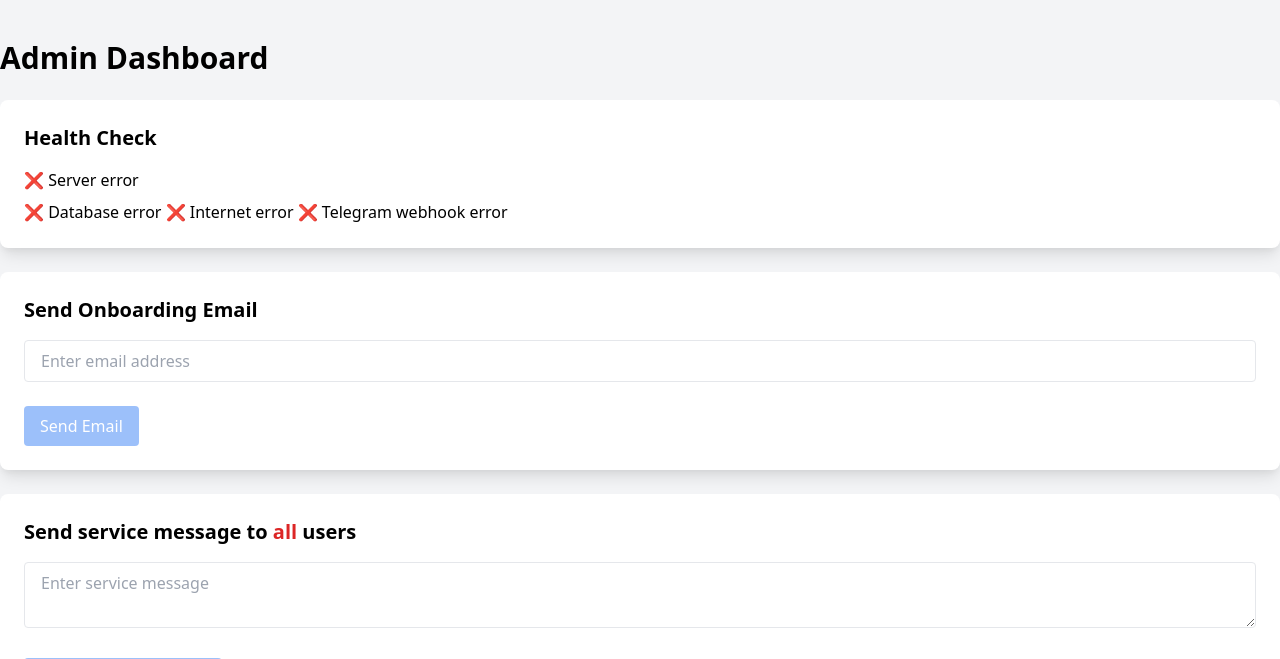
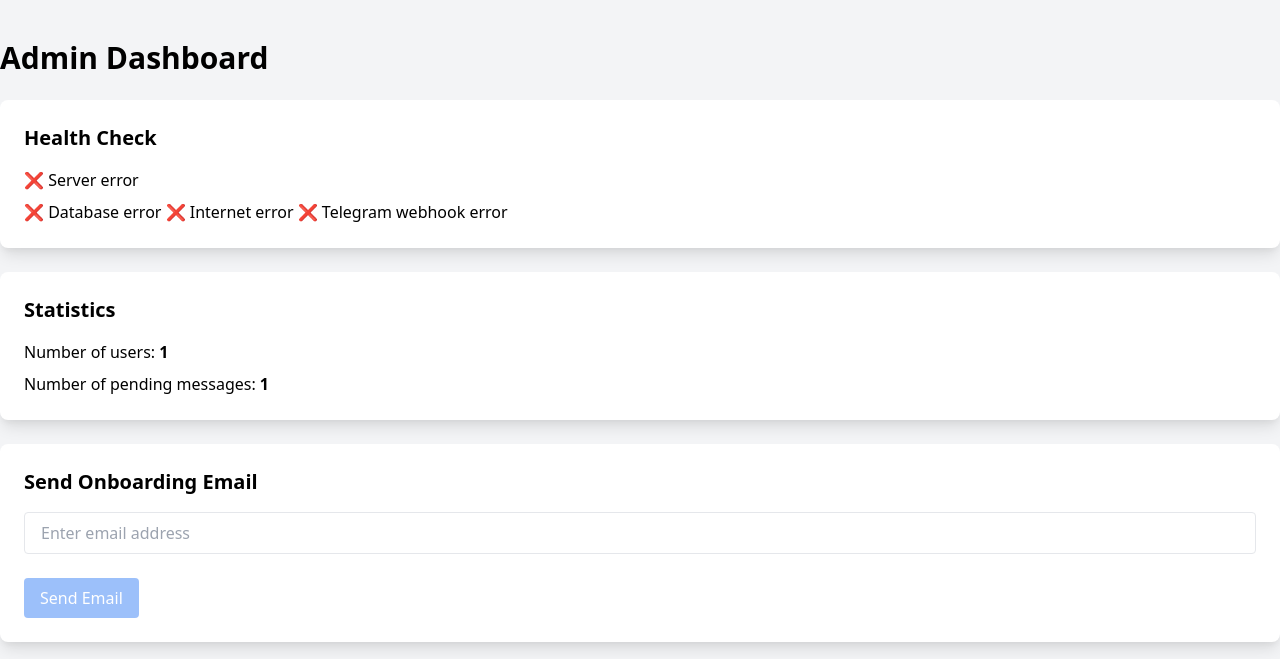
Before and after one commit to hankhank10/loglink-server, a Flask app: template project/templates/admin_home.html in a window 1280 px wide. Shown: the top 659 px of the page. Run offline with Flask 2, Linux system fonts and the light colour scheme; the template is opened without the code that fills it: most values are stand-ins (such as "Sample title", 1, 10 or a date in 2020).

Commit message:
✨ Admin stats section

```diff
--- a/project/templates/admin_home.html
+++ b/project/templates/admin_home.html
@@ -58,6 +58,20 @@
 					{% endif %}
 				</ul>
 			</div>
+
+			<!-- Statistics Card -->
+			<div class="bg-white p-6 rounded-lg shadow-lg mb-6">
+				<p class="text-xl font-bold mb-4">
+					Statistics
+				</p>
+				<p class="mb-2">
+					Number of users: <span class="font-bold">{{ stats.user_count }}</span>
+				</p>
+				<p>
+					Number of pending messages: <span class="font-bold">{{ stats.pending_message_count }}</span>
+				</p>
+			</div>
+
 			<!-- Send Onboarding Email Card -->
 			<div class="bg-white p-6 rounded-lg shadow-lg" x-data="onboardingApp()">
 				<p class="text-xl font-bold mb-4">
```
Also changed, not shown: project/__init__.py (+9 -0 lines).
